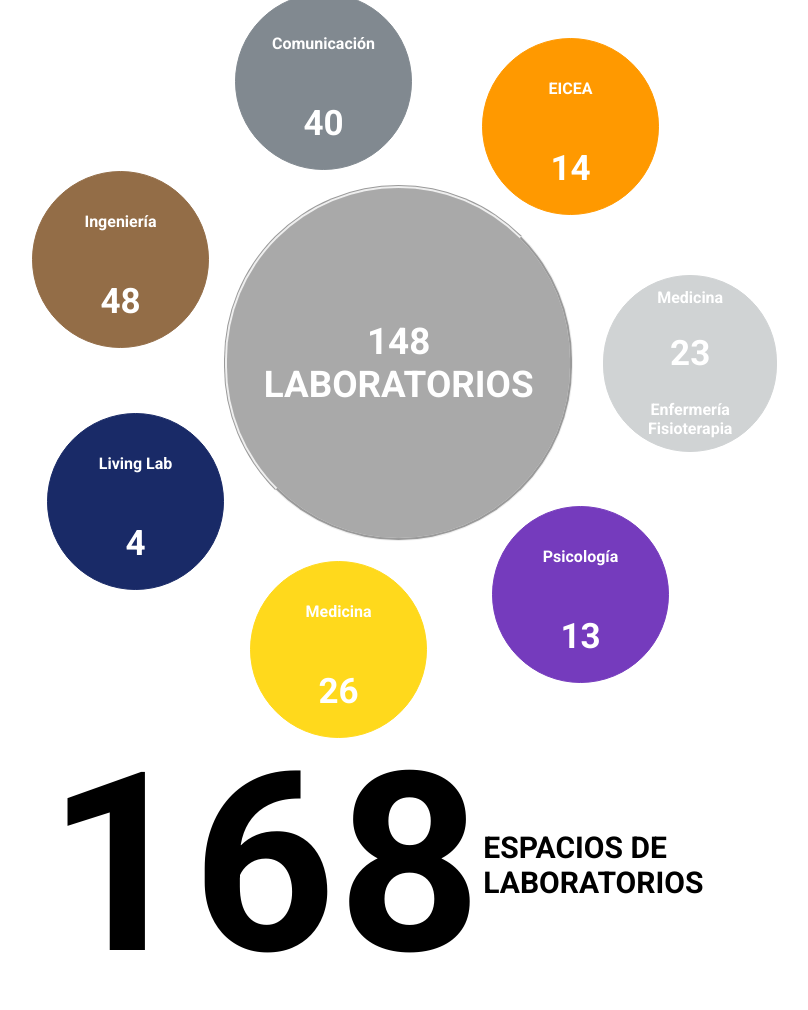
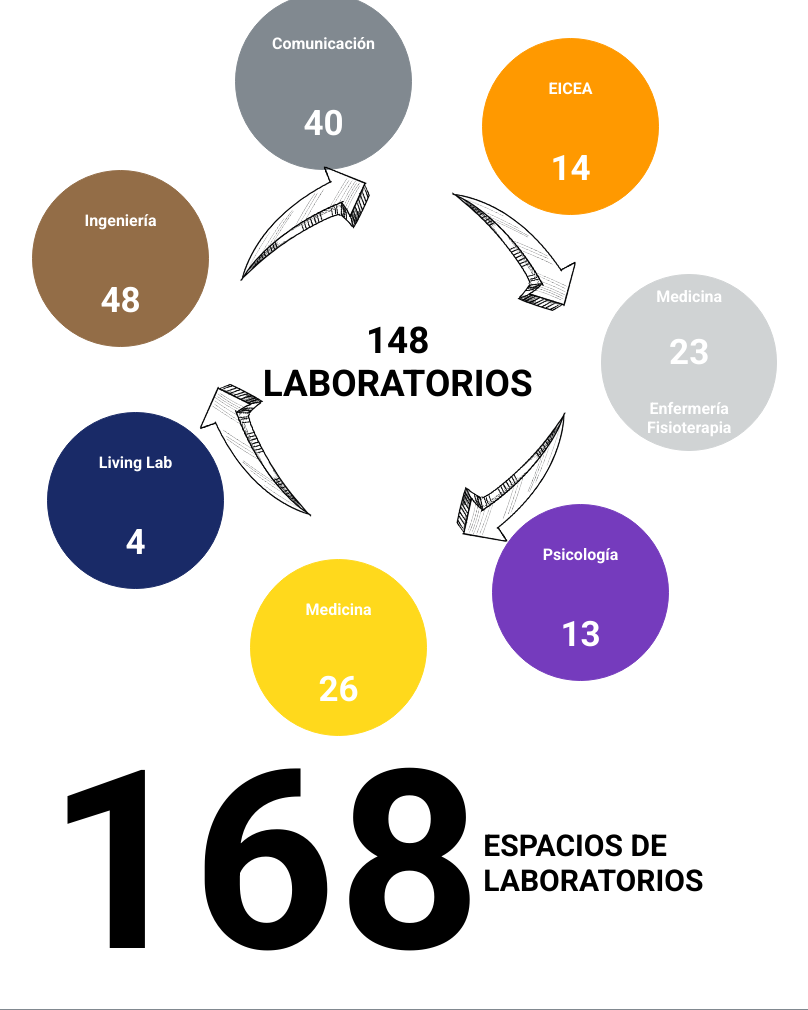
Before and after one commit to estebanmz1342/capacidad-laboratorios, a PHP site: page / in a window 1280 px wide. Shown: the top 1010 px of the page, without its empty margins (243-1051 px from the left). Run offline with PHP 8.4, Linux system fonts and the light colour scheme.

Commit message:
added arrows of the design

```diff
--- a/index.html
+++ b/index.html
@@ -30,6 +30,10 @@
                 </div>
             </div>
             <div class="faculty labs-quantity">
+                <img class="floating-arrow arrow1" src="./Recurso%201.png" alt="arrow">
+                <img class="floating-arrow arrow2" src="./Recurso%201.png" alt="arrow">
+                <img class="floating-arrow arrow3" src="./Recurso%201.png" alt="arrow">
+                <img class="floating-arrow arrow4" src="./Recurso%201.png" alt="arrow">
                 <div class="faculty-name">148<br>LABORATORIOS</div>
             </div>
             <div class="faculty mef">
--- a/style.css
+++ b/style.css
@@ -41,7 +41,7 @@ body {
     width: 350px;
     height: 350px;
     border-radius: 350px;
-    border-style: groove;
+    background: radial-gradient(circle, rgba(255,255,255,1) 91%, rgba(169,169,169,1) 100%);
 }
 .faculty-name, .faculty-labs {
     width: 100%;
@@ -52,6 +52,30 @@ body {
 .labs-quantity .faculty-name{
     margin: 0;
     font-size: 2.3em;
+    color: black;
+}
+.floating-arrow{
+    width: 150px;
+    position: absolute;
+}
+.arrow1{
+    top: -10px;
+    transform: rotate(-18deg);
+}
+.arrow2{
+    top: 15px;
+    right: -25px;
+    transform: rotate(65deg);
+}
+.arrow3{
+    bottom: 10px;
+    right: -25px;
+    transform: rotate(150deg);
+}
+.arrow4{
+    bottom: 40px;
+    left: -48px;
+    transform: rotate(254deg);
 }
 .faculty-name {
     margin-top: 15px;
```
